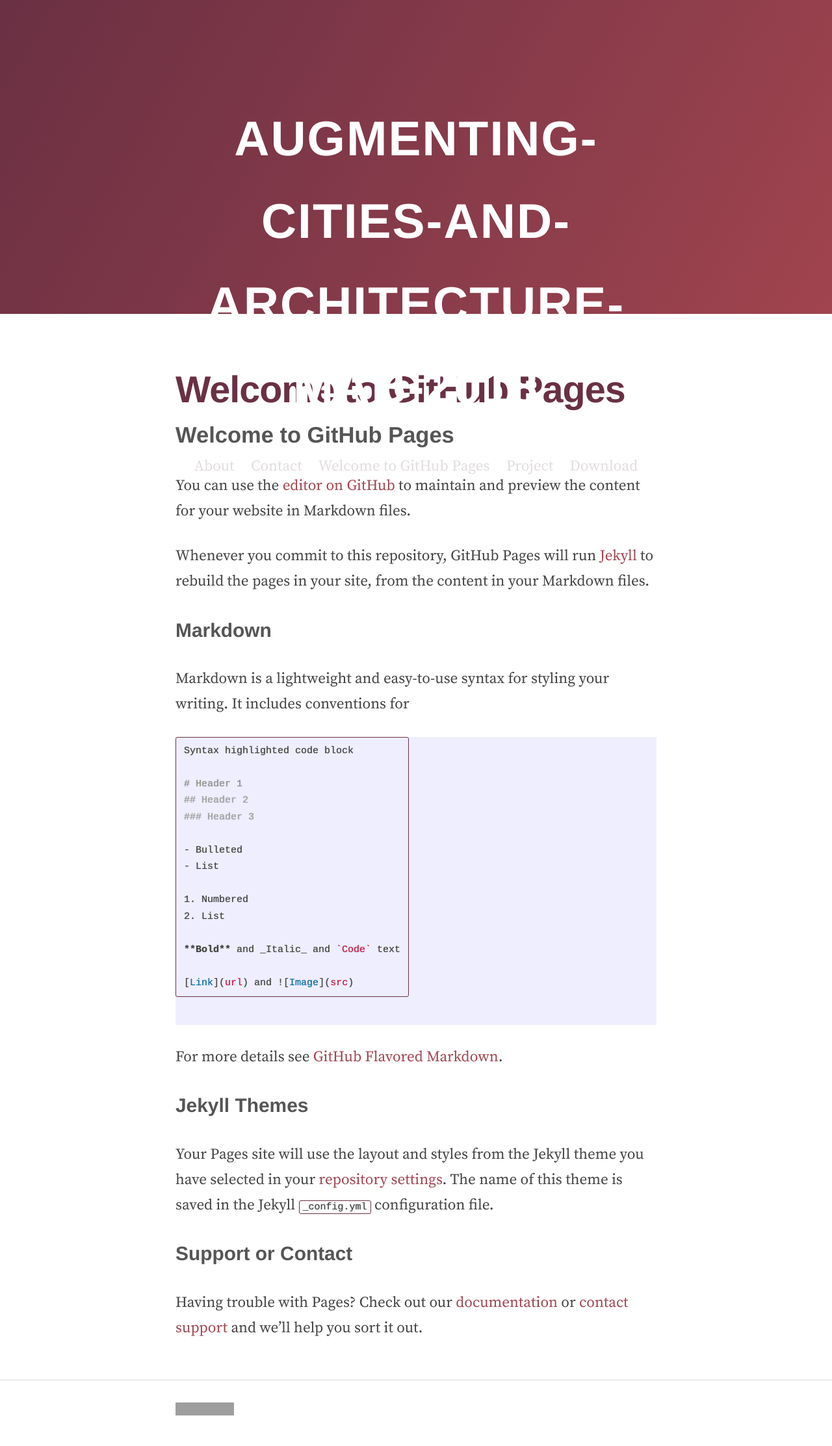
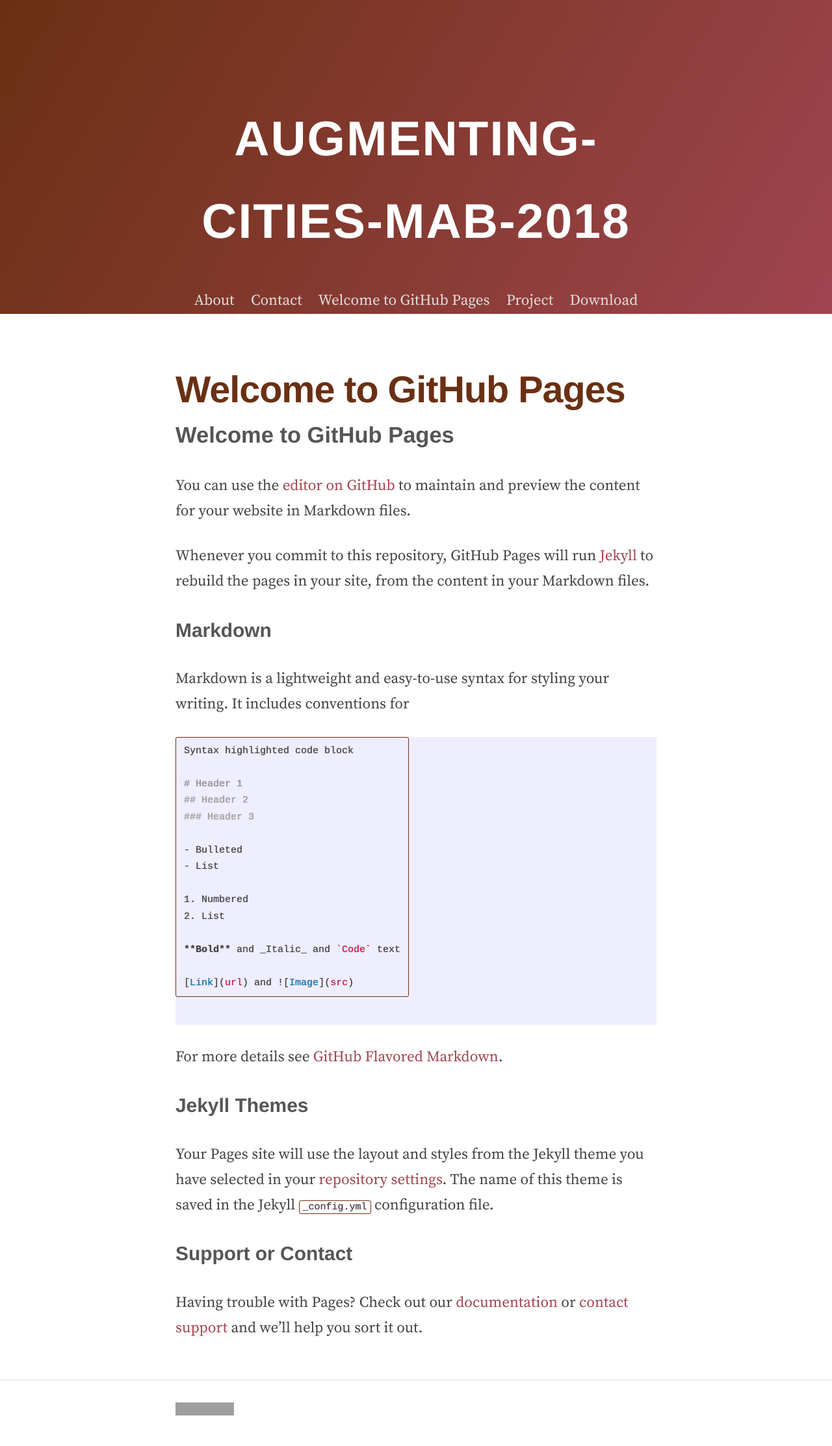
Before and after one commit to WaldemarJenek/Augmenting-Cities-and-Architecture-MAB-2018, a Jekyll site: the page built from index.md, in a window 1280 px wide. Shown: the whole page at 65% size. Built offline with Jekyll 4.4.1, drawn with Linux system fonts in a browser that asks for light colours; our own code applies the rules of GitHub Pages for plain Markdown files; grey boxes are pictures that could not be loaded.

Commit message:
Update _config.yml

```diff
--- a/_config.yml
+++ b/_config.yml
@@ -6,7 +6,7 @@
 # 'jekyll serve'. If you change this file, please restart the server process.
 
 # Site settings
-title: Augmenting-Cities-and-Architecture-MAB-2018
+title: Augmenting-Cities-MAB-2018
 email: your-email@domain.com
 description: > # this means to ignore newlines until "baseurl:"
   Webjeda Purple is a minimal theme built on default jekyll theme. It is very light highly customizable. Suitable for minimal blogs.
@@ -19,7 +19,7 @@ baseurl: "/blue"
 permalink: /:title/
 
 #color scheme - Purple theme
-color-1: '#6a3043'
+color-1: '#6a3013'
 color-2: '#a0444f'
 
 #Endless-River theme - remove the '#'
```
